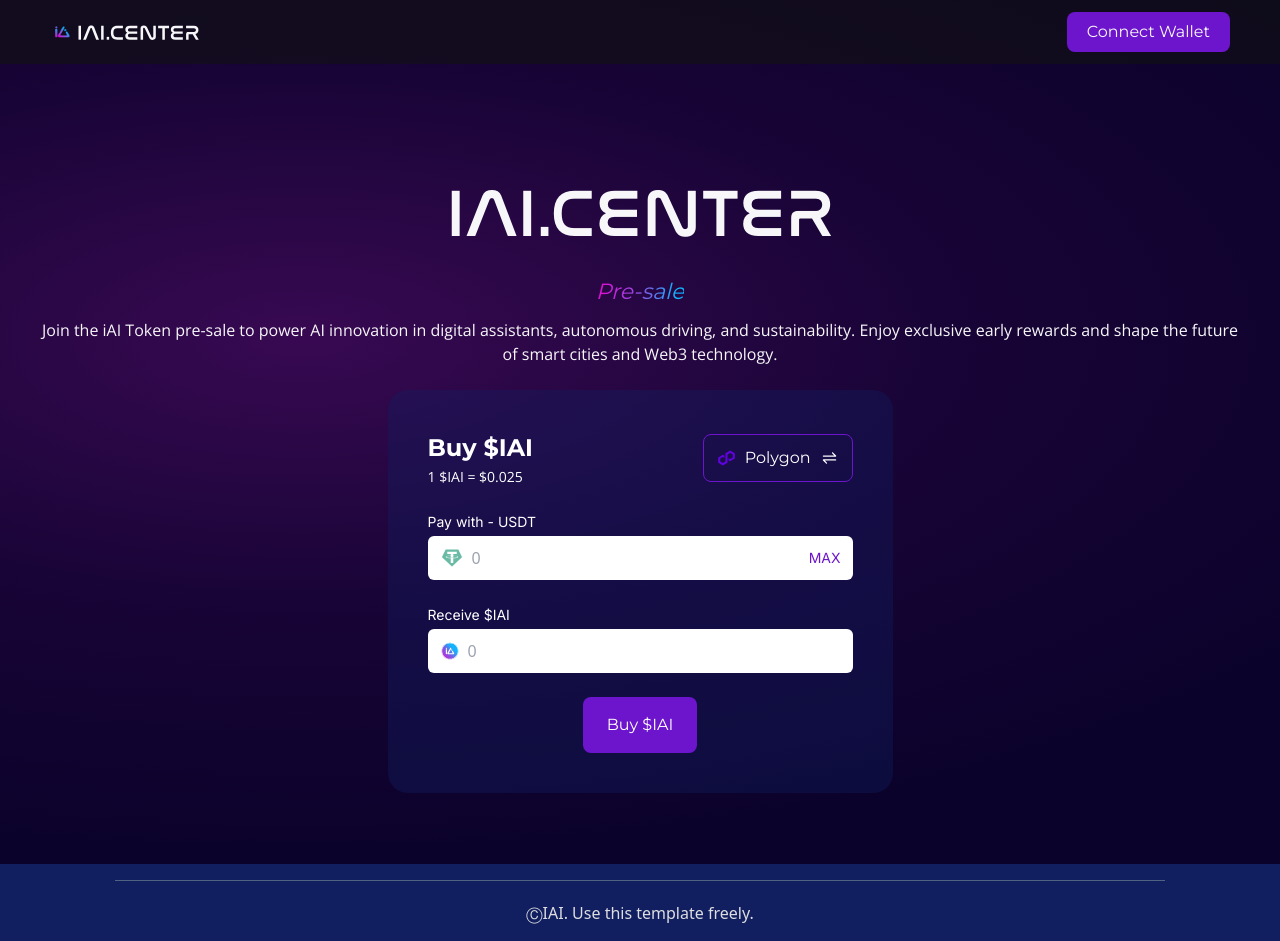
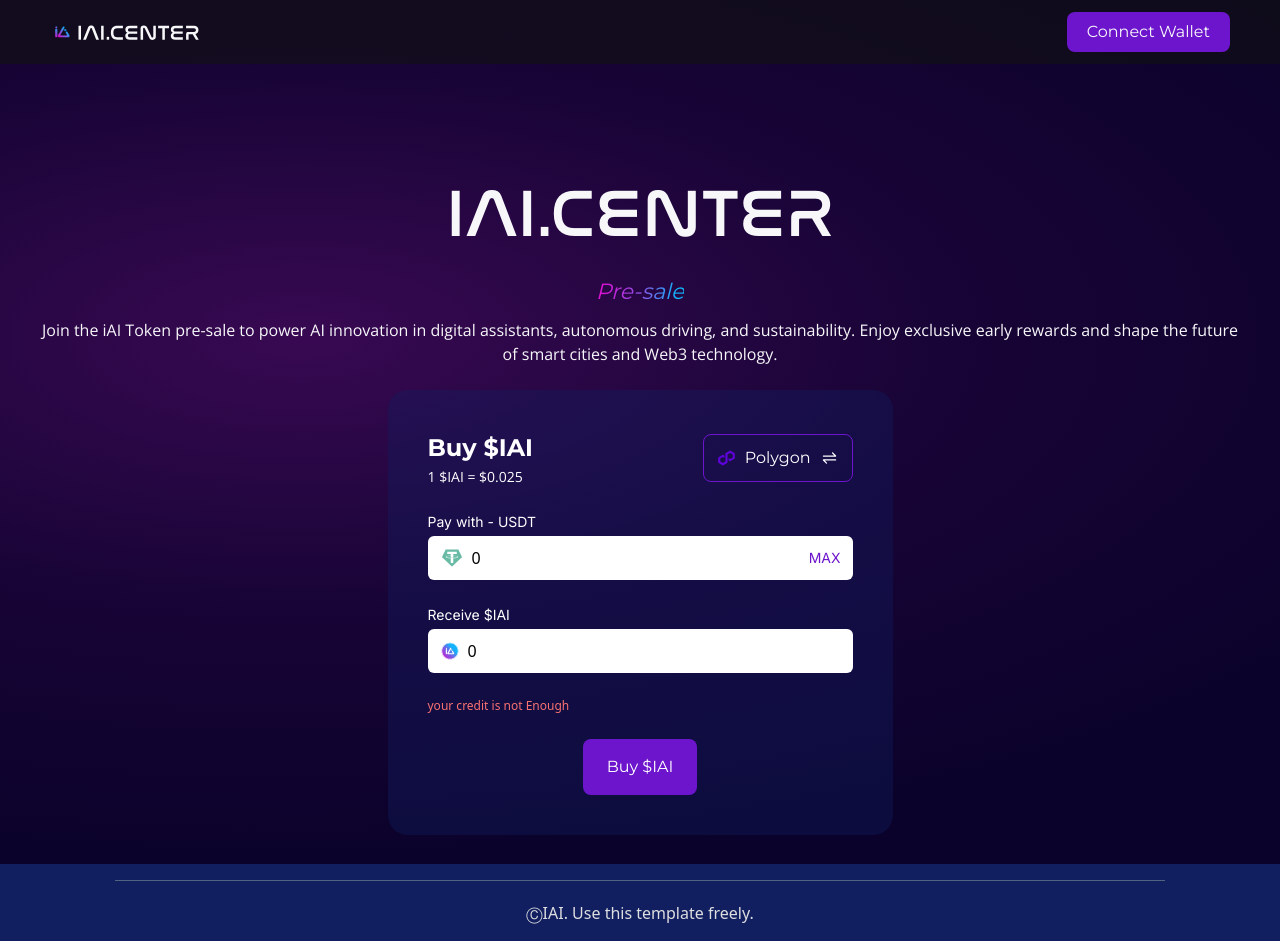
Before and after one commit to NoxApi/IAI, a Next.js app: page / in a window 1280 px wide. Built offline with nearby package versions, Linux system fonts and the light colour scheme.

Commit message:
add err case

```diff
--- a/src/app/page.tsx
+++ b/src/app/page.tsx
@@ -12,9 +12,9 @@ import IAI2 from "../../svg/IAI2";
 
 export default function Home() {
   const [switchChain, setSwitchChain] = useState(false);
-  const [iaiAmount, setIaiAmount] = useState<number | undefined>(undefined); // Amount in $IAI
-  const [usdAmount, setUsdAmount] = useState<number | undefined>(undefined); // Amount in USD
-  const conversionRate = 0.025; // 1 $IAI = $0.025
+  const [iaiAmount, setIaiAmount] = useState<number | null>(0); // Amount in $IAI
+  const [usdAmount, setUsdAmount] = useState<number | null>(0); // Amount in USD
+  const conversionRate = 0.016; // 1 $IAI = $0.016
 
   // Handle changes in $IAI input
   const handleIaiChange = (e: React.ChangeEvent<HTMLInputElement>) => {
@@ -22,9 +22,9 @@ export default function Home() {
 
     // Allow empty input but convert valid numbers
     const numberValue = parseFloat(value);
-    if (value === "" || (!isNaN(numberValue) && numberValue > 0)) {
-      setIaiAmount(value === "" ? undefined : numberValue);
-      setUsdAmount(value === "" ? undefined : numberValue * conversionRate);
+    if (value === "" || (!isNaN(numberValue) && numberValue >= 0)) {
+      setIaiAmount(value === "" ? null : numberValue);
+      setUsdAmount(value === "" ? null : numberValue * conversionRate);
     }
   };
 
@@ -34,9 +34,9 @@ export default function Home() {
 
     // Allow empty input but convert valid numbers
     const numberValue = parseFloat(value);
-    if (value === "" || (!isNaN(numberValue) && numberValue > 0)) {
-      setUsdAmount(value === "" ? undefined : numberValue);
-      setIaiAmount(value === "" ? undefined : numberValue / conversionRate);
+    if (value === "" || (!isNaN(numberValue) && numberValue >= 0)) {
+      setUsdAmount(value === "" ? null : numberValue);
+      setIaiAmount(value === "" ? null : numberValue / conversionRate);
     }
   };
 
@@ -133,6 +133,13 @@ export default function Home() {
               </div>
             </div>
           </div>
+          {usdAmount !== undefined && usdAmount !== null && usdAmount <= 0 && (
+            <>
+              <h6 className="text-red-400 text-[12px]">
+                your credit is not Enough
+              </h6>
+            </>
+          )}
           <button className="px-6 py-4 fontmonters text-[16px] text-white bg-[#6D15CC] w-fit rounded-lg mx-auto">
             Buy $IAI
           </button>
```
